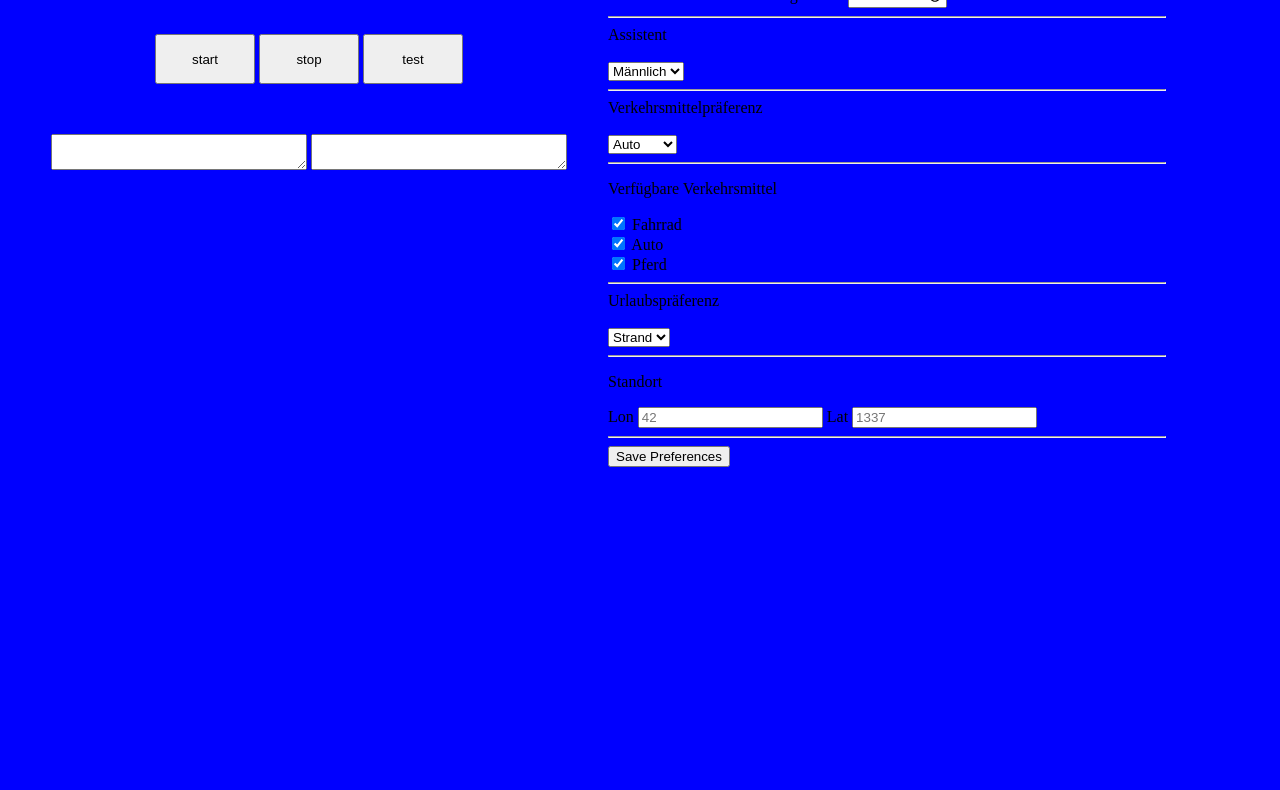
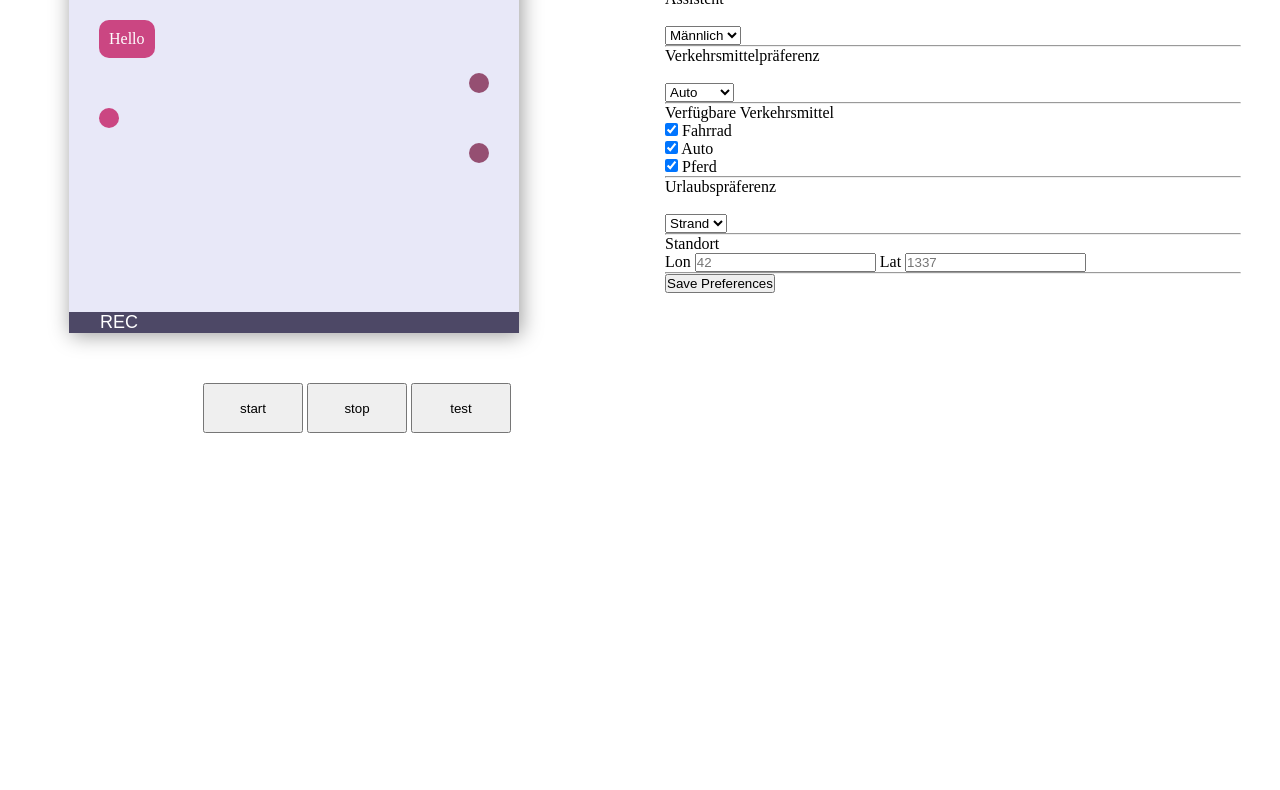
Before and after one commit to clarakuempel/ASWE-Projekt, a plain HTML site: page static/index.html in a window 1280 px wide. Shown: the part 136-926 px from the top of the page. Drawn offline with Linux system fonts and the light colour scheme; files that its build step writes are made by us from their sources; no server answers; files whose address does not match are found by name.

Commit message:
style stuff

```diff
--- a/static/index.html
+++ b/static/index.html
@@ -3,23 +3,46 @@
 <head>
     <meta charset="UTF-8">
     <title>Ivy - your PDA</title>
-  <link rel="stylesheet" href="style.css" />
+    <link rel= "stylesheet" type= "text/css" href="static/styles/style.css">
   <meta name="viewport" content="width=device-width, initial-scale=1, shrink-to-fit=no">
   <!-- <script data-main="static/imports" stc="static/require.js"></script> -->
 </head>
 <body>
+
 <div>
-  <div style="width: 45%; float:left; height:1000px; margin:10px; text-align: center; margin-top: 100px;">
+  <div style="width: 45%; float:left; height:1000px; margin:10px; text-align: center; margin-top: 69px; margin-left: 69px">
+    <div class="container">
+      <div class="header">
+        <h1>Ivy</h1>
+      </div>
+      <div class="body">
+        <p id="m1" class="message">Hello</p>
+        <p id="m1_user" class="message user_message"></p>
+        <p id="m2" class="message"></p>
+        <p id="m2_user" class="message user_message"></p>
+        <!-- <p id="m3" class="message"></p>
+        <p id="m3_user" class="message user_message"></p>
+        <p id="m4" class="message"></p>
+        <p id="m4_user" class="message user_message"></p> -->
+      </div>
+      <div class="footer">
+        <!-- <div class="footer-box">
+          <div class="footer-text"> -->
+
+            <button class="recButton" id="rec-button">REC</button>
+          <!-- </div>
+        </div> -->
+      </div>
+    </div>
     <div style="margin: 50px">
       <button style="width: 100px; height: 50px" id="button-start">start</button>
       <button style="width: 100px; height: 50px" id="button-stop">stop</button>
       <button style="width: 100px; height: 50px" id="button-test">test</button>
     </div>
-    <div>
-      <!-- <input style="width: 200px;" id="message"></input> -->
+    <!-- <div>
       <textarea style="width: 250px;" id="message_user"></textarea>
       <textarea style="width: 250px;" id="message_watson"></textarea>
-    </div>
+    </div> -->
   </div>
   <div style="width: 45%; float:left; height:1000px; margin:10px; margin-top: 100px;">
     <!-- Second DIV -->
--- a/static/index.js
+++ b/static/index.js
@@ -44,7 +44,7 @@ document.querySelector('#button-start').addEventListener('click', async() => {
     console.log('got token :: ', res)
       var stream = STT.recognizeMicrophone({
         accessToken: res.token,
-        outputElement: "#message_user",
+        outputElement: "#m1_user",
         url: wsURI.STT
       })
       // stream.setEncoding('utf8')
@@ -78,7 +78,7 @@ document.querySelector('#button-start').addEventListener('click', async() => {
         send('/api/dialog', input).then((res) => {
           res = 'Test test'
           // speech(res)
-          document.getElementById('message_user').innerHTML = res
+          document.getElementById('m2').innerHTML = res
         })
       })
   })
--- a/static/style.css
+++ /dev/null
@@ -1,9 +0,0 @@
-body {
-    margin: 20px;
-    background-color: blue;
-}
-
-#test {
-    margin: 20px;
-    background-color: chocolate;
-}
--- /dev/null
+++ b/static/styles/style.css
@@ -0,0 +1,84 @@
+/* body {
+    margin: 20px;
+    background-color: blue;
+}
+
+#test {
+    margin: 20px;
+    background-color: chocolate;
+} */
+
+*{
+    margin: 0;
+    padding: 0;
+    box-sizing: border-box;
+}
+
+.container{
+    width: 450px;
+    height: 50vh;
+    display: flex;
+    flex-direction: column;
+    box-shadow: 2px 2px 20px rgba(0,0,0,0.4);
+    background-color: red;
+
+}
+
+.header h1{
+    color: white;
+    background-color: #4d4866;
+    padding: 15px;
+
+}
+
+.body{
+    flex: 1;
+    color: white;
+    background-color: #E8E8F8;
+    padding: 20px 30px
+}
+.message{
+    background-color: #cb4682;
+    padding: 10px;
+    color: white;
+    width: fit-content;
+    border-radius: 10px;
+    margin-bottom: 15px;
+}
+.user_message{
+    margin-left: auto;
+    background-color: #954f72;
+    color:white;
+}
+
+.footer{
+    display: flex;
+    background-color: #4d4866;
+}
+
+.footer-text{
+    flex: 1;
+    height: 40px;
+    border:none;
+    outline: none;
+    padding-left: 5px;
+    font-size: 16px
+}
+
+.recButton{
+    width: 100px;
+    font-size: 18px;
+    border: none;
+    outline: none;
+    background-color: #4d4866;
+    color:white;
+    cursor: pointer;
+    background-image: url('/static/mic.png');
+    background-size: auto;
+}
+
+.recButton:hover{
+    background-color: #954f72;
+    transition: 0.2s;
+
+}
```
Also changed, not shown: static/mic.png (added).
